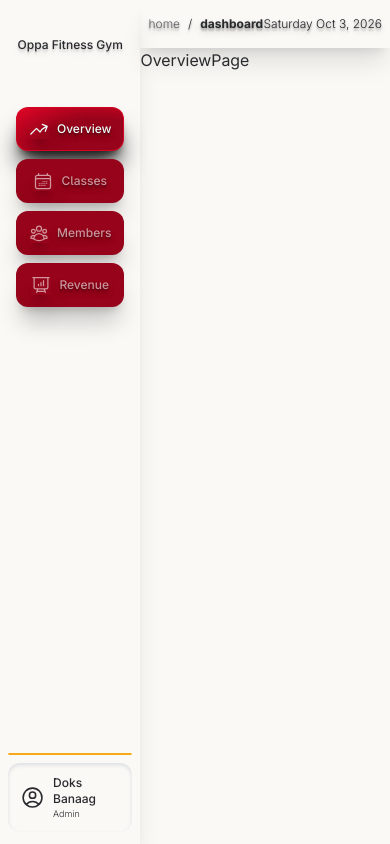
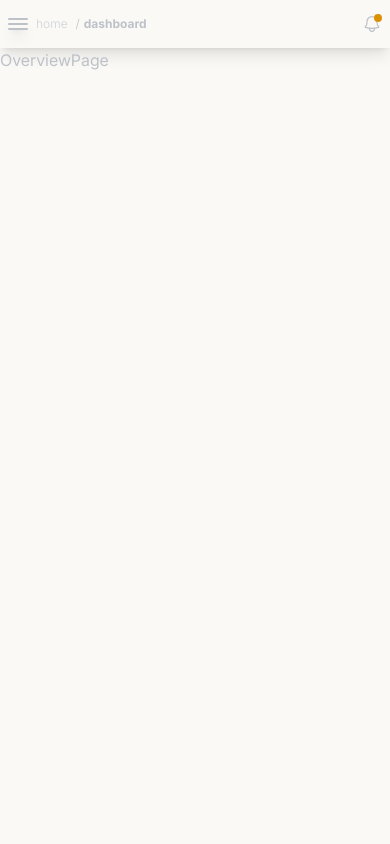
Before and after one commit to joseph-banaag/gym-dashboard, a Next.js app: page /dashboard in a window 390 px wide. Built offline with nearby package versions, Linux system fonts and the light colour scheme.

Commit message:
added responsiveness and hamburger menu for small screens

```diff
--- a/app/dashboard/layout.tsx
+++ b/app/dashboard/layout.tsx
@@ -3,29 +3,34 @@ import SideNav from "@/app/ui/dashboard/sidenav";
 import "@/app/globals.css";
 import DateToday from "@/app/lib/dateToday";
 import TopBarBreadcrumbs from "../ui/dashboard/topbarbreadcrmbs";
+import Notification from "@/app/ui/dashboard/notif";
+import BurgerMenu from "../ui/dashboard/burgerMenu";
 
 export default function Layout({ children }: { children: React.ReactNode }) {
   return (
-    <div className="h-screen w-screen flex flex-row">
-      <div className="basis-[10vw] ">
-        <SideNav />
-      </div>
-      <div className="basis-[90vw]">
-        {/* top bar */}
-        <div className="h-12  p-2 shadow-xl/10 flex items-center justify-between">
-          <span className="text-xs font-light text-shadow-lg/20 flex ">
-            <span>
+    <div className="flex flex-row">
+      {/* side navbar */}
+      <SideNav />
+      <div className="w-screen">
+        {/* top bar with notif and time */}
+        <div className="h-12 w-full  p-2 shadow-lg flex items-center justify-between">
+          <div className="flex justify-center items-center gap-2 md:gap-3">
+            <div className="w-5 flex md:hidden justify-center items-center">
+              <BurgerMenu />
+            </div>
+            <div className="text-xs font-light flex">
               <TopBarBreadcrumbs />
-            </span>
-          </span>
-          <div className="flex">
+            </div>
+          </div>
+          <div className="flex gap-2 items-center ">
             <DateToday />
+            <Notification />
           </div>
         </div>
+
+        {/* children */}
         {children}
       </div>
     </div>
   );
 }
-
-// breadcrumbs, Oppa Fitness Gym / active page should be bold
--- a/app/layout.tsx
+++ b/app/layout.tsx
@@ -51,8 +51,8 @@ export const metadata: Metadata = {
 
 export default function RootLayout({ children }: LayoutProps<"/">) {
   return (
-    <html lang="en" className={`${adwaitaSans.variable} h-full antialiased`}>
-      <body className="min-h-full flex flex-col">{children}</body>
+    <html lang="en" className={`${adwaitaSans.variable} antialiased`}>
+      <body className="m-0 min-h-dvh">{children}</body>
     </html>
   );
 }
--- a/app/lib/dateToday.tsx
+++ b/app/lib/dateToday.tsx
@@ -1,6 +1,6 @@
 "use client";
 
-import { useMemo } from "react";
+import { useMemo, useState, useEffect } from "react";
 
 const getFormattedDate = () => {
   const today = new Date();
@@ -24,10 +24,20 @@ const getFormattedDate = () => {
 
 export default function DateToday() {
   const formattedDate = useMemo(() => getFormattedDate(), []);
+  const [time, setTime] = useState<string>("");
+
+  useEffect(() => {
+    const update = () => setTime(new Date().toLocaleTimeString());
+    update();
+    const id = setInterval(update, 1000);
+    return () => clearInterval(id);
+  }, []);
 
   return (
-    <span className="text-xs font-light text-shadow-lg/20">
-      {formattedDate}
+    <span className="flex gap-2 text-xs font-light">
+      <span className="text-nowrap hidden sm:block">{formattedDate}</span>
+      <span className="hidden sm:block">|</span>
+      <span className="text-nowrap hidden md:block">{time}</span>
     </span>
   );
 }
--- /dev/null
+++ b/app/ui/dashboard/burgerMenu.tsx
@@ -0,0 +1,51 @@
+"use client";
+import { useState } from "react";
+import styles from "./button.module.css";
+import { NavlinksMobile } from "./navlinks";
+import "@/app/globals.css";
+import UserLoggedIn from "./user";
+import { BusinessLogoMobile } from "./businessLogo";
+
+export default function BurgerMenu() {
+  const [checked, setChecked] = useState<boolean>(false);
+
+  const handleChecked = () => {
+    setChecked(!checked);
+    console.log("The status of the button: ", checked);
+  };
+
+  return (
+    <>
+      <span
+        className={`${checked ? " absolute top-12 bottom-0 right-0 left-0 backdrop-blur-xs z-1" : "hidden"}`}
+      />
+      <label
+        htmlFor="hamburger-menu"
+        id={styles.hamburgerMenu}
+        className="shadow-lg"
+      >
+        <input
+          type="checkbox"
+          id="hamburger-menu"
+          checked={checked}
+          onChange={handleChecked}
+        />
+      </label>
+      <nav
+        className={`${checked ? "absolute left-0 top-12 bottom-0 w-40 z-2 inset-shadow-sm/20 shadow-lg/20 bg-background p-3 gap-2" : "hidden"}`}
+      >
+        <div className="flex flex-col justify-between h-full">
+          <div className="h-full">
+            <NavlinksMobile />
+          </div>
+          <div className="flex  flex-col justify-center items-center gap-2">
+            <BusinessLogoMobile />
+            <div className="flex justify-center items-center p-3">
+              <UserLoggedIn />
+            </div>
+          </div>
+        </div>
+      </nav>
+    </>
+  );
+}
--- /dev/null
+++ b/app/ui/dashboard/businessLogo.tsx
@@ -0,0 +1,39 @@
+import Image from "next/image";
+
+export default function BusinessLogo() {
+  return (
+    <>
+      <div className="p-2 flex flex-col justify-center items-center ">
+        <Image
+          loading="eager"
+          src="/oppa.png"
+          width={75}
+          height={75}
+          alt="Oppa fitness gym logo"
+          className="w-18.75 h-18.75"
+        />
+        <span className="text-xs font-medium text-foreground dark:text-(--off-white) text-shadow-lg">
+          Oppa Fitness Gym
+        </span>
+      </div>
+    </>
+  );
+}
+
+export const BusinessLogoMobile = () => {
+  return (
+    <div className="p-2 flex flex-col justify-center items-center ">
+      <Image
+        loading="eager"
+        src="/oppa.png"
+        width={50}
+        height={50}
+        alt="Oppa fitness gym logo"
+        className="w-12.5 h-12.5"
+      />
+      <span className="text-xs font-light text-foreground dark:text-(--off-white) text-shadow-lg">
+        Oppa Fitness Gym
+      </span>
+    </div>
+  );
+};
--- /dev/null
+++ b/app/ui/dashboard/button.module.css
@@ -0,0 +1,59 @@
+:root {
+  --bar-width: 20px;
+  --bar-height: 2px;
+  --hamburger-gap: 3px;
+  --foreground-light: #e2e4e8;
+  --foreground: #bdc2c9;
+  --animation-timing: 200ms ease-in-out;
+}
+
+#hamburgerMenu:focus-visible {
+  outline: 1px solid var(--foreground) ;
+  outline-offset: 1px;
+}
+
+#hamburgerMenu {
+  display: flex;
+  flex-direction: column;
+  gap: var(--hamburger-gap);
+  width: max-content;
+  cursor: pointer;
+}
+
+#hamburgerMenu::before,
+#hamburgerMenu::after,
+#hamburgerMenu input {
+  content: "";
+  width: var(--bar-width);
+  height: var(--bar-height);
+  border-radius: 999px;
+  background-color: var(--foreground);
+  transform-origin: left center;
+  transition: opacity var(--animation-timing), width var(--animation-timing),
+    rotate var(--animation-timing), translate var(--animation-timing), background var(--animation-timing);
+}
+
+#hamburgerMenu:hover::before,
+#hamburgerMenu:hover::after,
+#hamburgerMenu input:hover {
+  background-color: var(--foreground-light);
+}
+
+#hamburgerMenu input {
+  appearance: none;
+  outline: none;
+  pointer-events: none;
+}
+#hamburgerMenu:has(input:checked)::before {
+  rotate: 45deg;
+  translate: 2px -2px;
+}
+#hamburgerMenu:has(input:checked)::after {
+  rotate: -45deg;
+  translate: 2px 2px;
+}
+
+#hamburgerMenu input:checked {
+  opacity: 0;
+  width: 0;
+}
--- /dev/null
+++ b/app/ui/dashboard/notif.tsx
@@ -0,0 +1,12 @@
+import { BellIcon } from "@heroicons/react/24/outline";
+import "@/app/globals.css";
+
+export default function Notification() {
+  return (
+    <span className="w-5 relative">
+      <BellIcon />
+      <span className="absolute  border-4 border-(--harvest-gold) rounded-lg top-0  right-0 animate-ping" />
+      <span className="absolute  border-4 border-(--harvest-gold) rounded-lg top-0  right-0" />
+    </span>
+  );
+}
--- a/app/ui/dashboard/sidenav.tsx
+++ b/app/ui/dashboard/sidenav.tsx
@@ -1,24 +1,12 @@
-import Image from "next/image";
+import BusinessLogo from "./businessLogo";
 import Navlinks from "./navlinks";
 import UserLoggedIn from "@/app/ui/dashboard/user";
 
 export default function SideNav() {
   return (
-    <nav className="h-screen p-1 flex flex-col  justify-between bg-(--off-white)  dark:bg-(--carbon-black) shadow-xl">
-      <div className="basis-[10vh]  p-2 flex flex-col justify-center items-center ">
-        <Image
-          loading="eager"
-          src="/oppa.png"
-          width={75}
-          height={75}
-          className="hidden md:block"
-          alt="Oppa fitness gym logo"
-        />
-        <span className="text-xs font-medium text-foreground dark:text-(--off-white) text-shadow-lg">
-          Oppa Fitness Gym
-        </span>
-      </div>
-      <div className="basis-[80vh]  flex  flex-col gap-2 pt-5 px-3 ">
+    <nav className="h-screen p-1 hidden md:flex flex-col  justify-between bg-(--off-white)  dark:bg-(--carbon-black) shadow-xl/30">
+      <BusinessLogo />
+      <div className="basis-[80vh]  flex  flex-col gap-2 pt-5 px-3">
         <Navlinks />
       </div>
       <UserLoggedIn />
--- a/app/ui/dashboard/topbarbreadcrmbs.tsx
+++ b/app/ui/dashboard/topbarbreadcrmbs.tsx
@@ -20,7 +20,7 @@ export default function TopBarBreadcrumbs() {
         const isLast = index === segments.length - 1;
 
         return (
-          <span key={href} className="flex gap-2">
+          <span key={href} className="flex gap-1 sm:gap-2">
             <span>/</span>
             <Link
               href={href}
--- a/app/ui/dashboard/user.tsx
+++ b/app/ui/dashboard/user.tsx
@@ -1,5 +1,5 @@
-import { UserCircleIcon } from "@heroicons/react/24/outline";
 import Link from "next/link";
+import Image from "next/image";
 
 export default function UserLoggedIn() {
   return (
@@ -9,9 +9,20 @@ export default function UserLoggedIn() {
         href="/"
         className="flex justify-center items-center gap-2 p-3 text-foreground inset-shadow-sm/20 dark:text-(--off-white) rounded-xl inset-shadow-slate-500 transition delay-75 duration-150 ease-in-out hover:shadow-xl/40"
       >
-        <UserCircleIcon className="w-7" />
+        <div className="w-8 h-8 rounded-2xl flex justify-center items-center overflow-hidden border-foreground">
+          <Image
+            loading="eager"
+            src="/profile.jpg"
+            width={32}
+            height={32}
+            alt="User's profile photo"
+            className="w-8 h-8"
+          />
+        </div>
         <div className="flex flex-col justify-start items-start">
-          <span className="text-xs font-medium ">Doks Banaag</span>
+          <span className="text-[10px] 2xl:text-xs text-nowrap">
+            Doks Banaag
+          </span>
           <span className="text-[9px] font-light">Admin</span>
         </div>
       </Link>
```
Also changed, not shown: app/ui/dashboard/navlinks.tsx (+32 -0 lines), public/profile.jpg (added), 1 other file (tests, documents, lock files or other folders).
